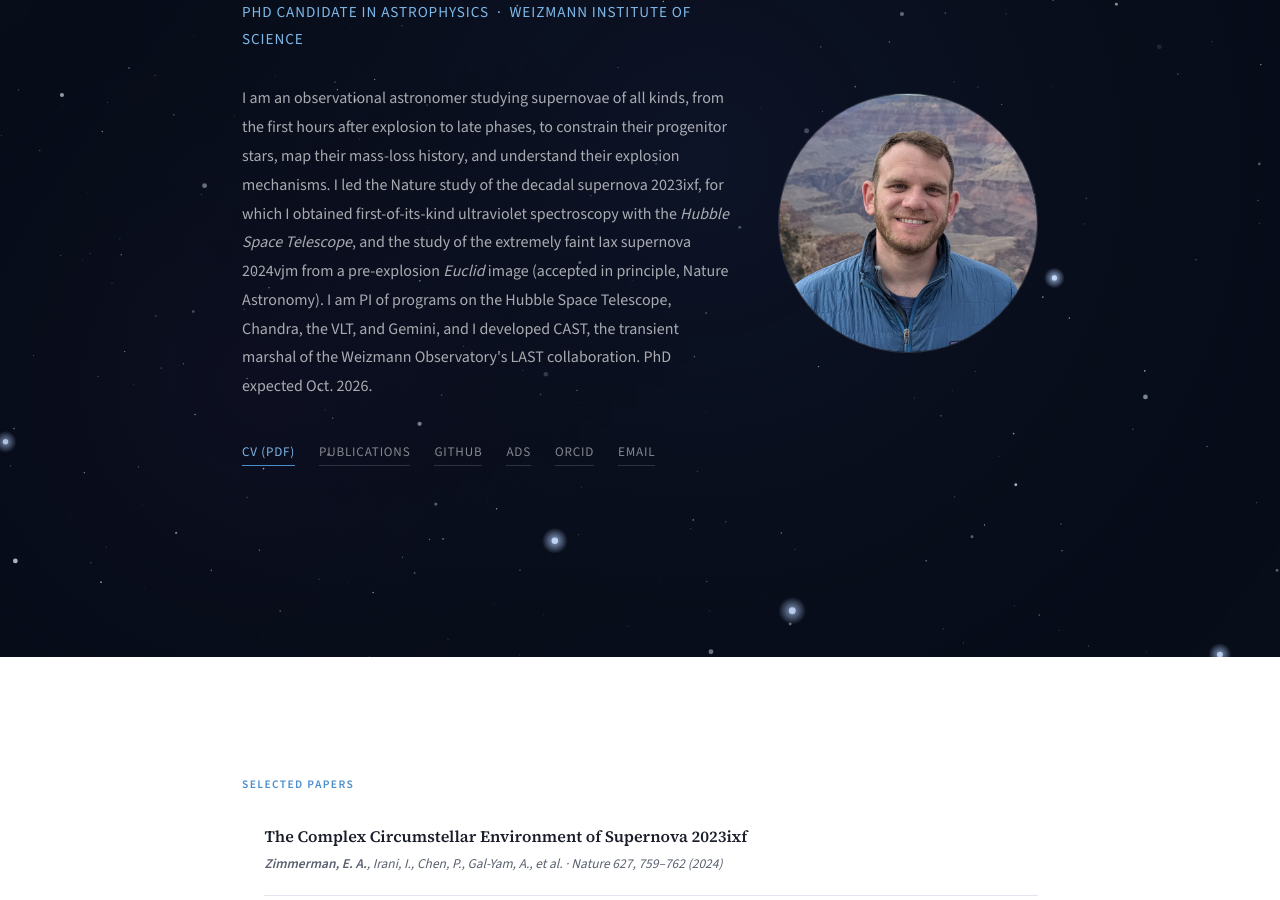
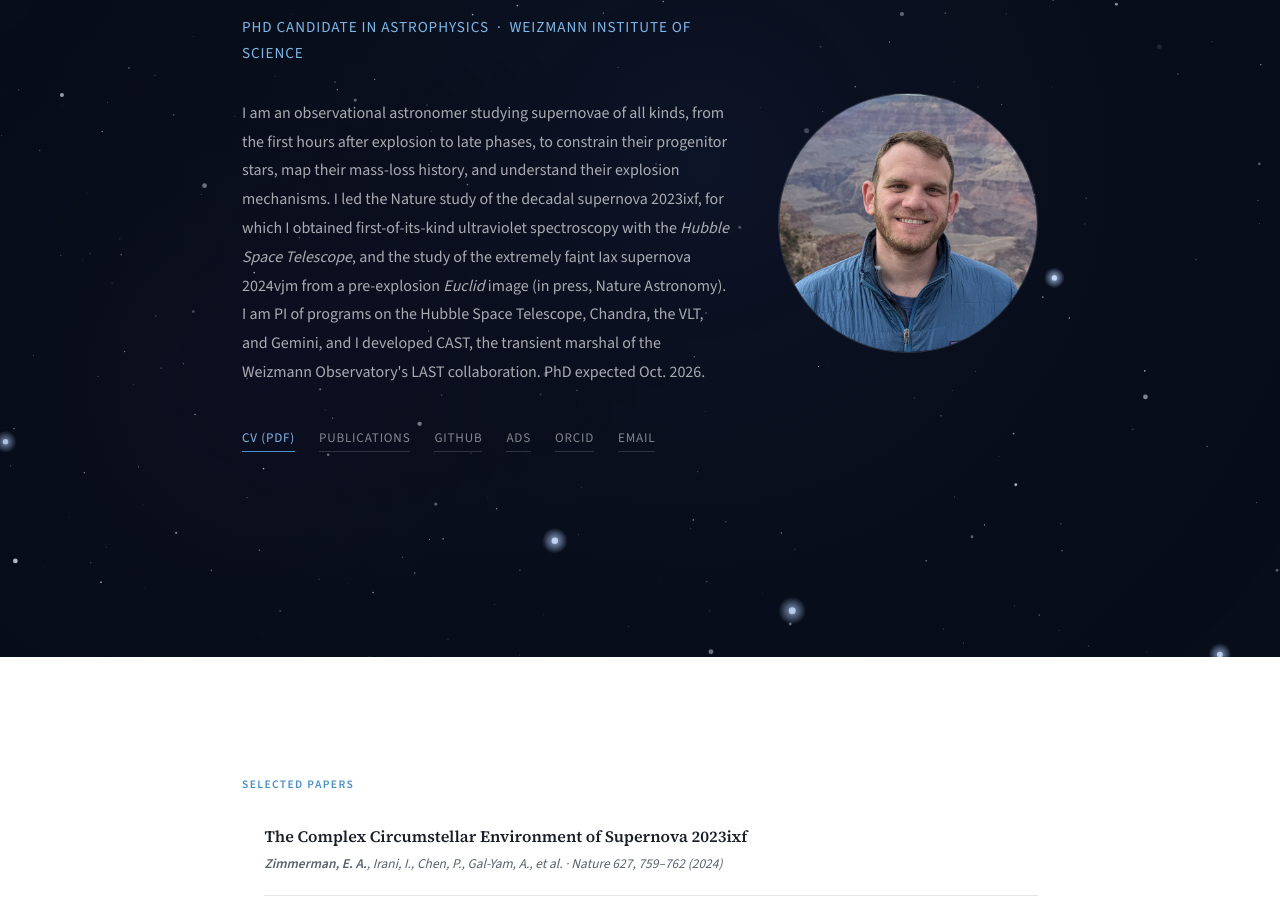
Before and after one commit to erezimm/erezimm.github.io, a Jekyll site: the page built from index.html, in a window 1280 px wide and 900 px high, scrolled down 243 px. Built offline with Jekyll 4.4.1, drawn with Linux system fonts in a browser that asks for light colours; some of the changed text lies outside the part shown.

Commit message:
SN 2024vjm paper officially accepted: mark in press at Nature Astronomy
Co-Authored-By: Claude Opus 5.5 <noreply@anthropic.com>

```diff
--- a/_data/publications.yml
+++ b/_data/publications.yml
@@ -1,6 +1,6 @@
 # Mirrors the CV. Bold your name with **...**.
 # Fields: title, authors, journal, year, arxiv, doi, ads (ADS abstract URL),
-# status (published | accepted | aip | submitted | inprep).
+# status (published | inpress | accepted | aip | submitted | inprep).
 # Title links to arXiv if present, else DOI, else ADS. Empty links are hidden.
 
 first_author:
@@ -15,12 +15,12 @@ first_author:
 
   - title: "A Faint Progenitor System for the Faint Supernova 2024vjm"
     authors: "**Zimmerman, E. A.**, Gal-Yam, A., et al."
-    journal: "Nature Astronomy, accepted in principle"
+    journal: "Nature Astronomy, in press"
     year: 2026
     arxiv: "2602.09096"
     doi: ""
     ads: "https://ui.adsabs.harvard.edu/abs/2026arXiv260209096Z/abstract"
-    status: aip
+    status: inpress
 
 coauthor:
   - title: "The Type IIn SN 2025cbj coincidence with the high-energy neutrino IceCube-250421A"
--- a/index.html
+++ b/index.html
@@ -35,8 +35,7 @@ title: Home
           mechanisms. I led the Nature study of the decadal supernova 2023ixf, for
           which I obtained first-of-its-kind ultraviolet spectroscopy with the
           <em>Hubble Space Telescope</em>, and the study of the extremely faint Iax
-          supernova 2024vjm from a pre-explosion <em>Euclid</em> image (accepted in
-          principle, Nature Astronomy). I am PI of programs on the Hubble Space
+          supernova 2024vjm from a pre-explosion <em>Euclid</em> image (in press, Nature Astronomy). I am PI of programs on the Hubble Space
           Telescope, Chandra, the VLT, and Gemini, and I developed CAST, the transient
           marshal of the Weizmann Observatory's LAST collaboration. PhD expected
           Oct. 2026.
--- a/publications/index.html
+++ b/publications/index.html
@@ -18,7 +18,7 @@ title: Publications
     <p class="pub-title"><a href="{{ href }}" target="_blank" rel="noopener">{{ pub.title }}</a></p>
     <p class="pub-venue">{{ pub.journal }} ({{ pub.year }})</p>
     <div class="pub-meta">
-      {% case pub.status %}{% when 'aip' %}<span class="badge badge-submitted">Accepted in principle</span>{% when 'accepted' %}<span class="badge badge-submitted">Accepted</span>{% when 'submitted' %}<span class="badge badge-submitted">Submitted</span>{% when 'inprep' %}<span class="badge badge-inprep">In prep</span>{% endcase %}
+      {% case pub.status %}{% when 'inpress' %}<span class="badge badge-submitted">In press</span>{% when 'aip' %}<span class="badge badge-submitted">Accepted in principle</span>{% when 'accepted' %}<span class="badge badge-submitted">Accepted</span>{% when 'submitted' %}<span class="badge badge-submitted">Submitted</span>{% when 'inprep' %}<span class="badge badge-inprep">In prep</span>{% endcase %}
       {% if pub.arxiv != "" %}<a class="pub-link" href="https://arxiv.org/abs/{{ pub.arxiv }}" target="_blank" rel="noopener">arXiv:{{ pub.arxiv }}</a>{% endif %}
       {% if pub.doi != "" %}<a class="pub-link" href="https://doi.org/{{ pub.doi }}" target="_blank" rel="noopener">DOI</a>{% endif %}
       {% if pub.ads != "" %}<a class="pub-link" href="{{ pub.ads }}" target="_blank" rel="noopener">ADS</a>{% endif %}
@@ -36,7 +36,7 @@ title: Publications
     <p class="pub-title"><a href="{{ href }}" target="_blank" rel="noopener">{{ pub.title }}</a></p>
     <p class="pub-venue">{{ pub.journal }} ({{ pub.year }})</p>
     <div class="pub-meta">
-      {% case pub.status %}{% when 'aip' %}<span class="badge badge-submitted">Accepted in principle</span>{% when 'accepted' %}<span class="badge badge-submitted">Accepted</span>{% when 'submitted' %}<span class="badge badge-submitted">Submitted</span>{% when 'inprep' %}<span class="badge badge-inprep">In prep</span>{% endcase %}
+      {% case pub.status %}{% when 'inpress' %}<span class="badge badge-submitted">In press</span>{% when 'aip' %}<span class="badge badge-submitted">Accepted in principle</span>{% when 'accepted' %}<span class="badge badge-submitted">Accepted</span>{% when 'submitted' %}<span class="badge badge-submitted">Submitted</span>{% when 'inprep' %}<span class="badge badge-inprep">In prep</span>{% endcase %}
       {% if pub.arxiv != "" %}<a class="pub-link" href="https://arxiv.org/abs/{{ pub.arxiv }}" target="_blank" rel="noopener">arXiv:{{ pub.arxiv }}</a>{% endif %}
       {% if pub.doi != "" %}<a class="pub-link" href="https://doi.org/{{ pub.doi }}" target="_blank" rel="noopener">DOI</a>{% endif %}
       {% if pub.ads != "" %}<a class="pub-link" href="{{ pub.ads }}" target="_blank" rel="noopener">ADS</a>{% endif %}
--- a/research/index.html
+++ b/research/index.html
@@ -15,7 +15,7 @@ subtitle: Progenitor stars, pre-explosion mass loss, and explosion mechanisms of
     first-of-its-kind ultraviolet spectroscopy using the <em>Hubble Space
     Telescope</em>, and the extremely faint Iax supernova
     <a href="https://arxiv.org/abs/2602.09096" target="_blank" rel="noopener"><strong>2024vjm</strong></a>
-    (Zimmerman et al., accepted in principle at Nature Astronomy), for which I
+    (Zimmerman et al., in press at Nature Astronomy), for which I
     analyzed a pre-explosion <em>Euclid</em> space telescope image containing the
     explosion site. I have led several successful telescope proposals for
     facilities such as the <strong>Hubble Space Telescope</strong>,
```
